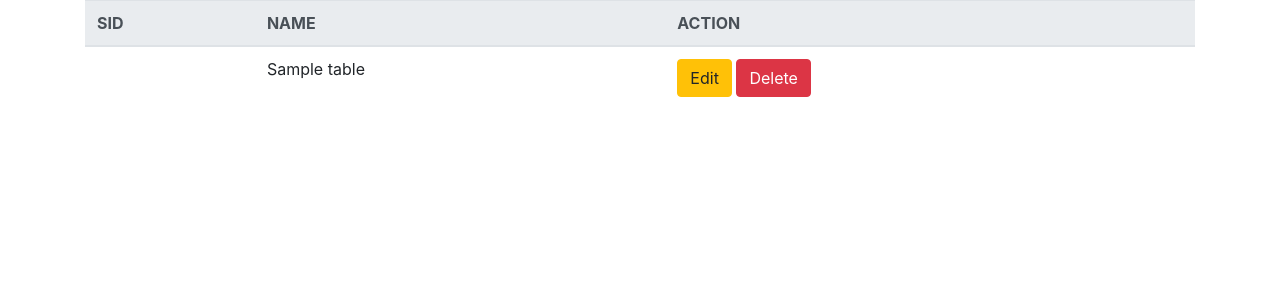
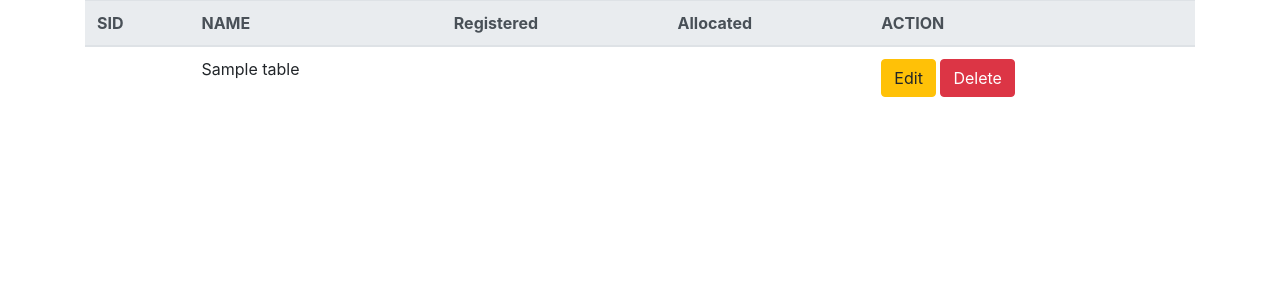
Before and after one commit to bishwanathdas2502/TAAllocation, a Flask app: page /show in a window 1280 px wide. Shown: the top 300 px of the page. Run offline with Flask 2, Linux system fonts and the light colour scheme; tables that the repository leaves empty or names only in its code hold one stand-in row (values such as "Sample post"); some libraries are stand-ins or nearby versions.

Commit message:
Add files via upload

```diff
--- a/app.py
+++ b/app.py
@@ -122,15 +122,19 @@
     if request.method == 'POST':
         sid = request.form['sid']
         name = request.form['name']
+        registered = request.form['Registered']
+        allocated = request.form['Allocated']
 
         cursor = mysql.connection.cursor()
         cursor.execute("""
 
         UPDATE ta_table
-        SET name= %s
-        WHERE sid = %s
+        SET name= %s,
+        Registered = %s,
+        Allocated = %s
+        WHERE SID = %s;
 
-        """,(name,sid))
+        """,(name,registered,allocated,sid))
 
 
         mysql.connection.commit()
--- a/templates/table.html
+++ b/templates/table.html
@@ -17,6 +17,8 @@
 
           <th scope="col">SID</th>
           <th scope="col">NAME</th>
+          <th scope="col">Registered</th>
+          <th scope="col">Allocated</th>
           <th scope="col">ACTION</th>
         </tr>
       </thead>
@@ -25,6 +27,8 @@
         <tr>
           <td>{{row['SID']}}</td>
           <td>{{row['name']}}</td>
+          <td>{{row['Registered']}}</td>
+          <td>{{row['Allocated']}}</td>
           <td>
             <a href="/update/{{row['SID']}}" class="btn btn-warning btn-xs" data-toggle="modal"
               data-target="#modaledit{{row['SID']}}">Edit</a>
@@ -58,11 +62,37 @@
                     <input type="text" class="form-control" name="name" value="{{row['name']}}">
 
                   </div>
+                  <div class="form-group">
+                    <label>Registered:</label>
+                    <!-- <input type="text" class="form-control" name="name" value="{{row['name']}}"> -->
+                    <select id="Registered" name="Registered">
+                      <option value = "{{row['Registered']}}">{{row['Registered']}}</option>
+                      <option value = "CSN-512">CSN-512</option>
+                      <option value = "CSN-513">CSN-513</option>
+                    </select>
+
+                  </div>
+                  <div>
+                    <input type = "checkbox" id="same" name = "same" onchange = "setto()"><label>Same as above</label>
+                  </div>
+
+
+
+                  <div>
+                  <div class="form-group">
+                    <label>Allocated:</label>
+                    <select id = 'Allocated' name="Allocated">
+                      <option value = "{{row['Allocated']}}">{{row['Allocated']}}</option>
+                      <option value = "CSN-512">CSN-512</option>
+                      <option value = "CSN-513">CSN-513</option>
+                    </select>
+
+                  </div>
 
 
                   <div class="form-group">
 
-                    <button class="btn btn-primary" type="sbumit">Update</button>
+                    <button class="btn btn-primary" type="submit">Update</button>
 
                   </div>
 
@@ -106,5 +136,17 @@
   integrity="sha384-Q6E9RHvbIyZFJoft+2mJbHaEWldlvI9IOYy5n3zV9zzTtmI3UksdQRVvoxMfooAo" crossorigin="anonymous"></script>
 <script src="https://cdn.jsdelivr.net/npm/bootstrap@4.4.1/dist/js/bootstrap.min.js"
   integrity="sha384-wfSDF2E50Y2D1uUdj0O3uMBJnjuUD4Ih7YwaYd1iqfktj0Uod8GCExl3Og8ifwB6" crossorigin="anonymous"></script>
+  <script>
 
+    function setto(){
+      const cb = document.getElementById('same');
+      if(cb.checked){
+        let val = document.getElementById('Registered').value;
+        // console.log(val);
+        document.getElementById('Allocated').value = val;
+
+      }
+    }
+
+</script>
 </html>
```
